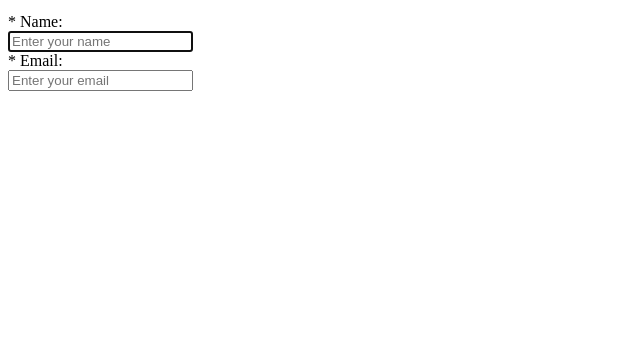
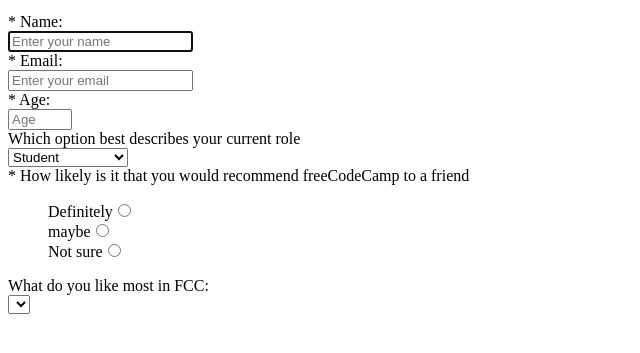
Before and after one commit to rrannikk/Survey-form, a plain HTML site: page index.html in a window 1280 px wide. Shown: the part 101-454 px from the top of the page, without its empty margins (0-640 px from the left). Drawn offline with Linux system fonts and the light colour scheme.

Commit message:
new commit

```diff
--- a/index.html
+++ b/index.html
@@ -31,6 +31,52 @@
                 </div>
             <div class="rightTab">
                 <input type="email" name="email" id="email" class="input-field" required placeholder="Enter your email" />
+                </div>
+            </div>
+           <div class="rowTab">
+               <div class="labels">
+                   <label id="number-label" for=" age"> * Age:</label>
+                   </div>
+               <div class="rightTab">
+                   <input type="number" name="age" id="number" min="1" max="125" class="input-field" placeholder="Age" />
+                   </div>
+               </div.
+               <div class="rowTab">
+                   <div class="labels">
+                       <label for="currentpos">Which option best describes your current role</label>
+                       </div>
+                   <div class="rightTab">
+                       <select id="dropdown" name="currentpos" class="dropdown"> <option disabled value="Select an option"</option>
+                       <option value="Student">Student</option>
+                       <option value="Full Time Job">Full time job</option>
+                       <option value="Full Time Learner">Full time learner</option>
+                       <option value="Prefer not to say">Prefer not to say</option>
+                       <option value="Other">Other</option>
+                       </select>
+                       </div>
+                   </div>
+                 <div  class="rowTab">
+                     <div class="labels">
+                         <label for="userRating"> * How likely is it that you would recommend freeCodeCamp to a friend</label>
+                         </div>
+
+                     <div class="rightTab">
+                         <ul style="list-style: none;">
+                             <li class="radio"><label>Definitely<input name="radio-buttons"
+              value="1"           type="radio" class="userRatings" ></label></li>
+                                       <li class="radio"><label>maybe<input name="radio-buttons"
+              value="2"         type="radio" class="userRatings" ></label></li>
+                                        <li class="radio"><label>Not sure<input name="radio-buttons"
+              value="3"          type="radio" class="userRatings" ></label></li>
+                             </ul>
+                         </div>
+                     </div>
+                    <div class="rowTab">
+                        <div class="labels">
+                            <label for="most-like">What do you like most in FCC:   </label>
+                            </div>
+                        <div class="rightTab">
+                            <select id="most-like" name="mostlike" class="dropdown">
 
 
 
@@ -41,11 +87,7 @@
 
 
 
-
-
-
-
-    </div>
+         </div>
 
 
 
```
